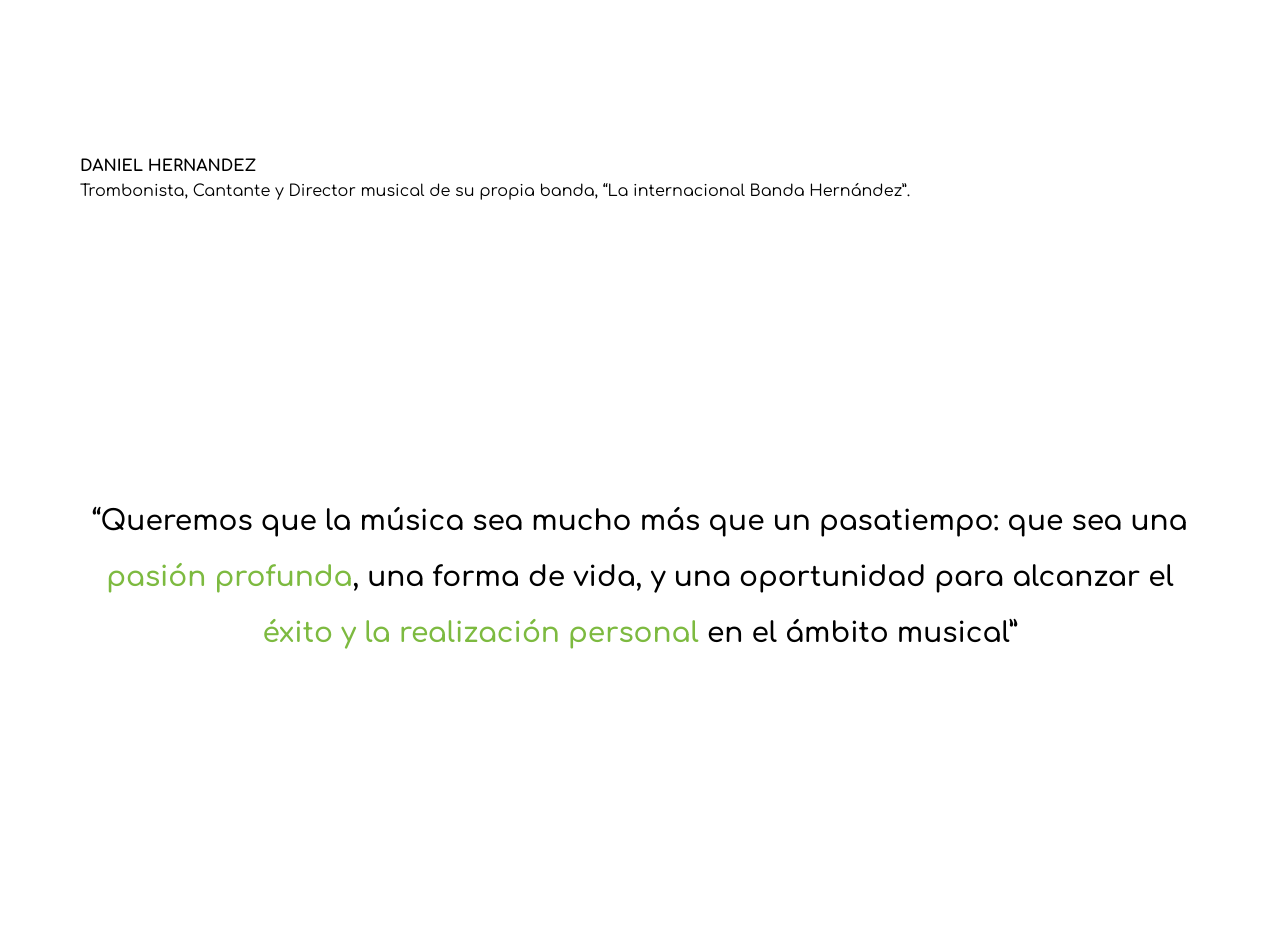
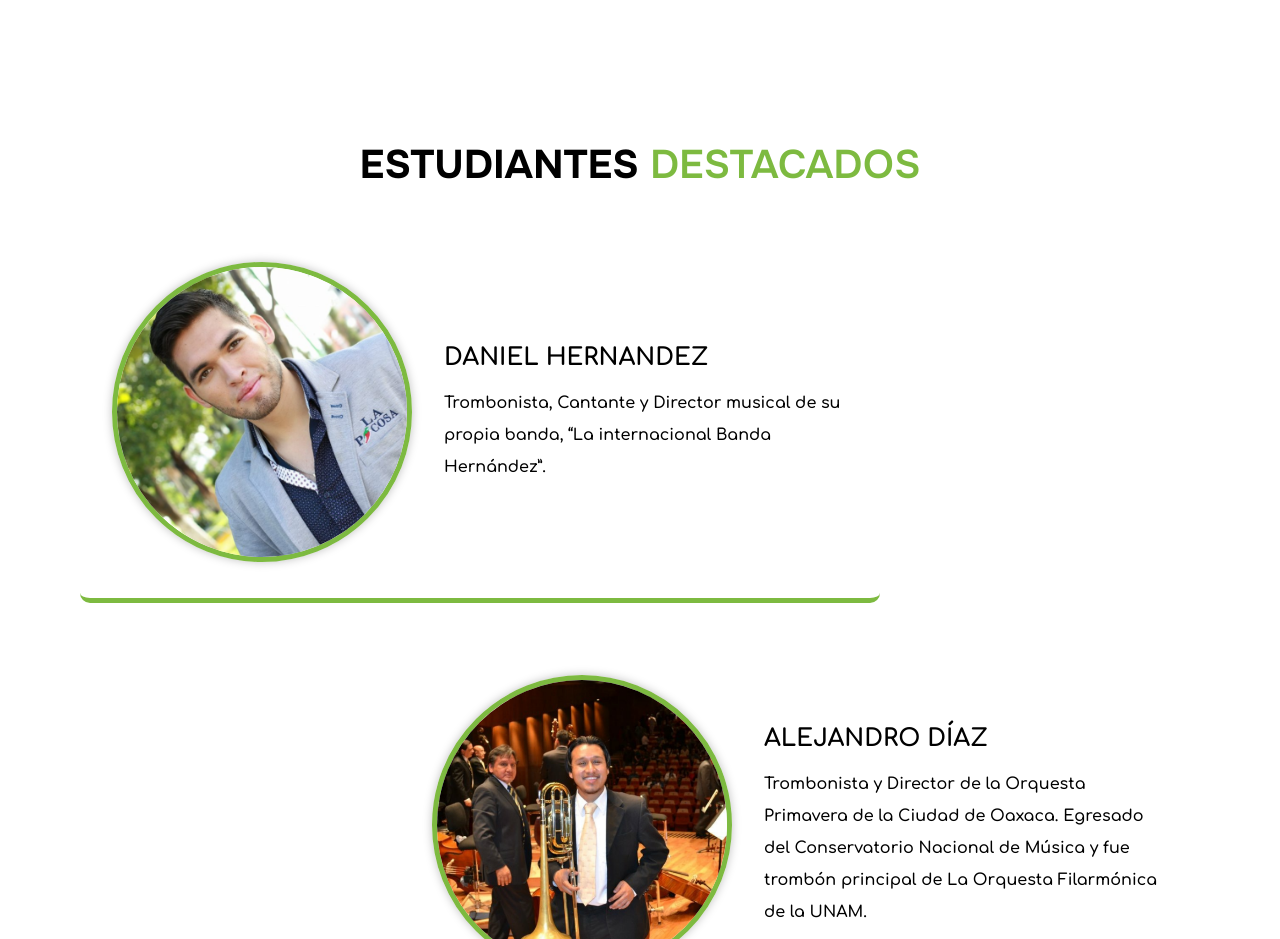
Before and after one commit to Axel-Meyrek/Academia-Arte-Musical-LandingPage, a website: page index.html in a window 1280 px wide. Shown: the part 5060-5999 px from the top of the page. Drawn offline with nearby package versions, Linux system fonts and the light colour scheme.

Commit message:
Add section and styles of the Estudiantes destacados

```diff
--- a/index.html
+++ b/index.html
@@ -360,14 +360,66 @@
 
                 <!-- ESTUDIANTES DESTACADOS -->
                 <section class="estudiantesDestacados">
+                    <h2 class="subtitle">ESTUDIANTES <span>DESTACADOS</span></h2>
+
+                    <div class="containerEstudiantes">
                         <!-- ESTUDIANTE -->
                         <div class="estudiante">
                             <div class="estudiante_containerImg">
-                            <img src="" alt="">
+                                <img class="estudiante_img" src="img/Daniel-Hernandez.png" alt="">
                             </div>
                             <div class="estudiante_info">
                                 <h3 class="estudiante_name">DANIEL HERNANDEZ</h3>
                                 <p class="estudiante_description">Trombonista, Cantante y Director musical de su propia banda, “La internacional Banda Hernández”.</p>
+                            </div>
+                        </div>
+
+                        <div class="flex-rigth">
+                            <!-- ESTUDIANTE -->
+                            <div class="estudiante">
+                                <div class="estudiante_containerImg">
+                                    <img class="estudiante_img" src="img/Alejandro Díaz.png" alt="">
+                                </div>
+                                <div class="estudiante_info">
+                                    <h3 class="estudiante_name">ALEJANDRO DÍAZ</h3>
+                                    <p class="estudiante_description">Trombonista y Director de la Orquesta Primavera de la Ciudad de Oaxaca. Egresado del Conservatorio Nacional de Música y fue trombón principal de La Orquesta Filarmónica de la UNAM.</p>
+                                </div>
+                            </div>
+                        </div>
+                        <!-- ESTUDIANTE -->
+                        <div class="estudiante">
+                            <div class="estudiante_containerImg">
+                                <img class="estudiante_img" src="img/ruben-chong.jpg" alt="">
+                            </div>
+                            <div class="estudiante_info">
+                                <h3 class="estudiante_name">RUBEN CHONG CAMPOS</h3>
+                                <p class="estudiante_description">Saxofonista profesional e integrante de la orquesta de Jazz de la Ciudad de México, actualmente es saxofonista de orquesta de cruceros internacionales</p>
+                            </div>
+                        </div>
+
+
+                        <div class="flex-rigth">
+                            <!-- ESTUDIANTE -->
+                            <div class="estudiante">
+                                <div class="estudiante_containerImg">
+                                    <img class="estudiante_img" src="img/Angel-Aurelio-Lopez-Cruz.png" alt="">
+                                </div>
+                                <div class="estudiante_info">
+                                    <h3 class="estudiante_name">ÁNGEL AURELIO LÓPEZ</h3>
+                                    <p class="estudiante_description">Actualmente Trombonista de `Edén Muñoz, estudio dos años en `la modalidad en línea del curso `especializado de solfeo, armbonia y `Trombón.</p>
+                                </div>
+                            </div>
+                        </div>
+
+                        <!-- ESTUDIANTE -->
+                        <div class="estudiante">
+                            <div class="estudiante_containerImg">
+                                <img class="estudiante_img" src="img/emmanuel-rosa.png" alt="">
+                            </div>
+                            <div class="estudiante_info">
+                                <h3 class="estudiante_name">EMMANUEL DE LA ROSA</h3>
+                                <p class="estudiante_description">Egresado de JazzUV de la Universidad Veracruzana, actualmente forma parte del ensamble de jazz de la secretaría de la Defensa Nacional. Ha sido galardonado con el Premio Jazz Joven.</p>
+                            </div>
                         </div>
                     </div>
                 </section>
--- a/style.css
+++ b/style.css
@@ -398,6 +398,60 @@ span{
 .semestre_description:hover, .temas:hover{
     scale: 1.01;
 }
+
+/* ESTUDIANTES DESTACADOS */
+.estudiantesDestacados{
+    display: flex;
+    flex-direction: column;
+    gap: 2.5em;
+    position: relative;
+}
+
+.containerEstudiantes {
+    display: flex;
+    flex-wrap: wrap;
+    gap: 2.5em;
+}
+
+.flex-rigth{
+    display: flex;
+    width: 100%;
+    justify-content: end;
+}
+
+.estudiante{
+    width: 100%;
+    display: flex;
+    padding: 2em;
+    border-radius: 10px;
+    border-bottom: 5px solid var(--colorEnfasis);
+    max-width: 800px;
+    align-items: center;
+    gap: 2em;
+}
+
+.estudiante_img{
+    border-radius: 100%;
+    border: 5px solid var(--colorEnfasis);
+    box-shadow: 0 0 10px rgba(0, 0, 0, 0.25);
+}
+
+.estudiante_info{
+    display: flex;
+    flex-direction: column;
+    gap: 1em;
+}
+
+.estudiante_name{
+    font-size: 1.5rem;
+}
+
+.estudiante_description{
+    font-weight: var(--bold);
+}
+
+
+
 /* OPINIONES */
 .opiniones{
     display: flex;
```
Also changed, not shown: img/Alejandro Díaz.png (added), img/Angel-Aurelio-Lopez-Cruz.png (added), img/Daniel-Hernandez.png (added), img/emmanuel-rosa.png (added), img/ruben-chong.jpg (added). Lines whose indentation alone changed are shown as unchanged.
